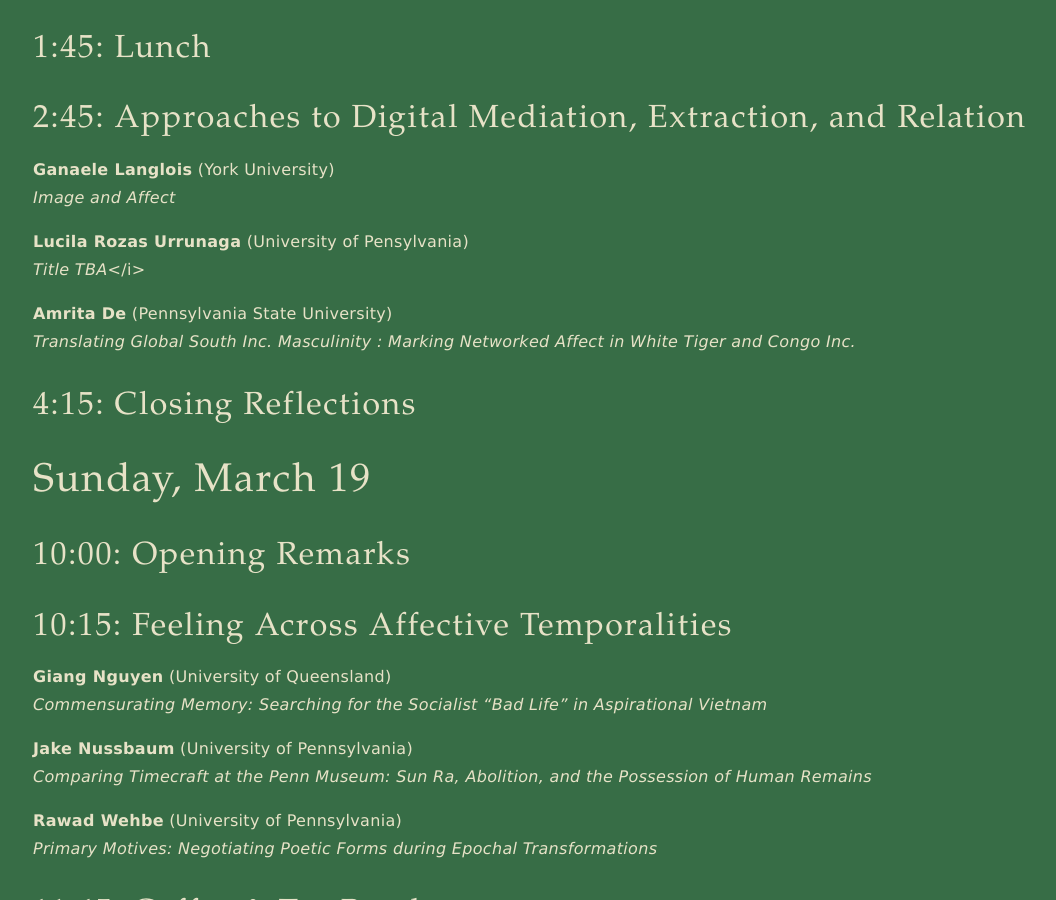
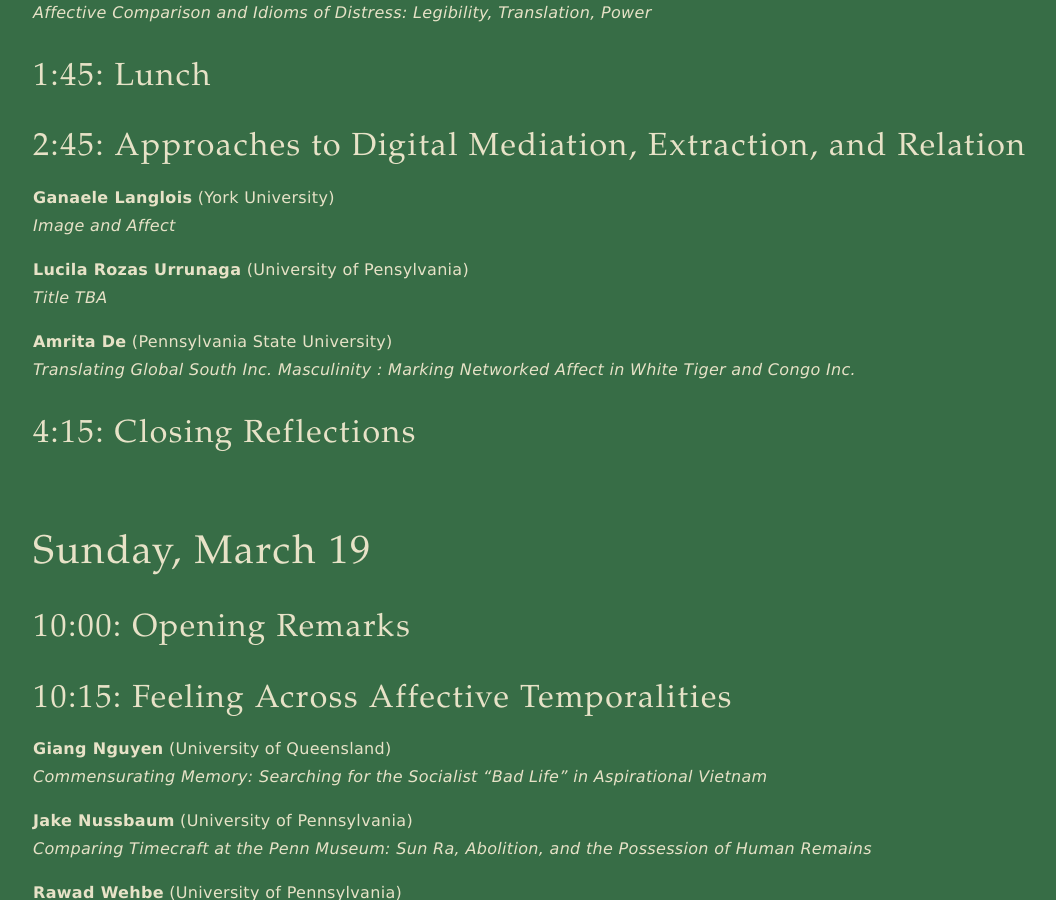
Before and after one commit to maxjdugan/comparing_affects, a Jekyll site: the page built from pages/schedule.md, in a window 1280 px wide and 900 px high, scrolled down 1111 px. Shown: the whole window, without its empty margins (110-1166 px from the left). Built offline with Jekyll 4.4.1, drawn with Linux system fonts in a browser that asks for light colours.

Commit message:
Small schedule typo fixes

```diff
--- a/pages/schedule.md
+++ b/pages/schedule.md
@@ -21,7 +21,7 @@ All the times below are listed in <b>GMT-5/Eastern Standard Time</b>.
 <b>Candace Lukasik</b> (Mississippi State University)<br>
 <i>The Ordinary Affects of U.S. Empire</i>
 
-<b>Max Johnson Dugan</b> (University of Pennsylvania)
+<b>Max Johnson Dugan</b> (University of Pennsylvania)<br>
 <i>TITLE TBA</i>
 
 <h2>12:00: Coffee & Tea Break</h2>
@@ -46,13 +46,14 @@ All the times below are listed in <b>GMT-5/Eastern Standard Time</b>.
 <i>Image and Affect</i>
 
 <b>Lucila Rozas Urrunaga</b> (University of Pensylvania)<br>
-<i>Title TBA</i></i>
+<i>Title TBA</i>
 
 <b>Amrita De</b> (Pennsylvania State University)<br>
 <i>Translating Global South Inc. Masculinity : Marking Networked Affect in White Tiger and Congo Inc.</i>
 
 <h2>4:15: Closing Reflections</h2>
 
+<br>
 
 <h1>Sunday, March 19</h1>
 
```
